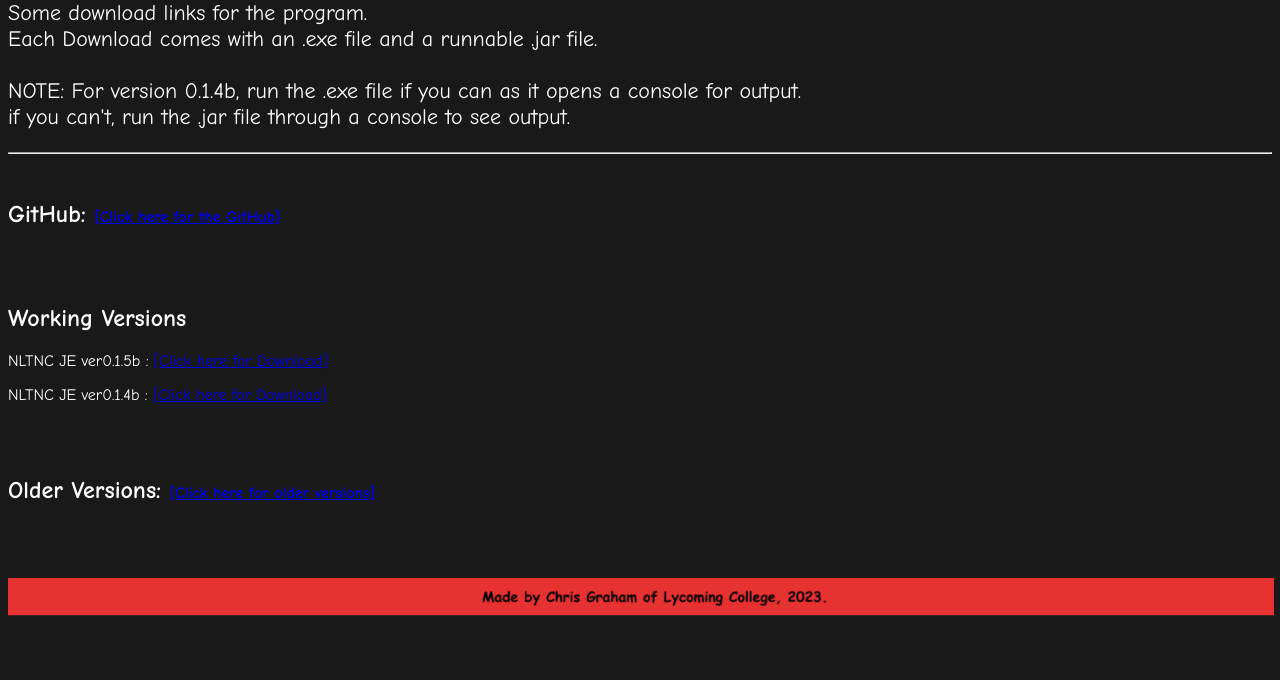
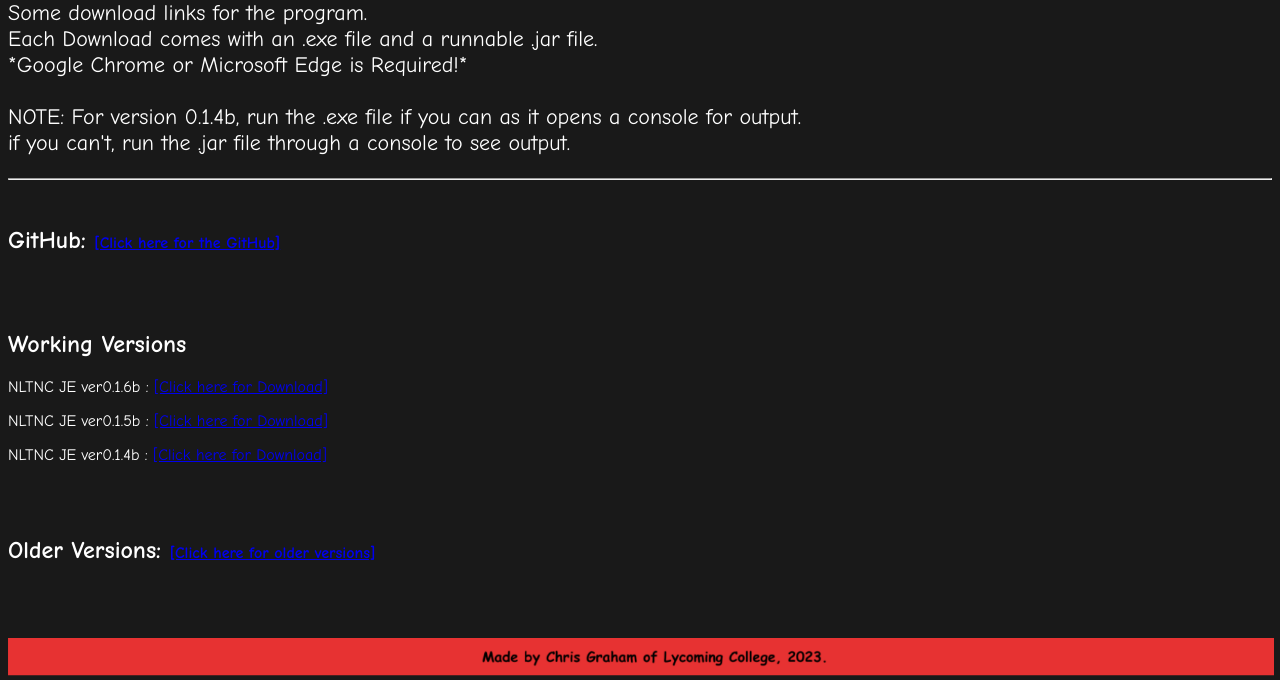
Before and after one commit to CGraham1313/NLTNC-Website, a plain HTML site: page downloads-je.html in a window 1280 px wide. Shown: the part 216-896 px from the top of the page. Before the commit the page ends 836 px from the top, so only its background shows below. Drawn offline with Linux system fonts and the light colour scheme.

Commit message:
Add files via upload

```diff
--- a/downloads-je.html
+++ b/downloads-je.html
@@ -25,6 +25,7 @@
 		<p id="p1">
 			Some download links for the program.<br>
 			Each Download comes with an .exe file and a runnable .jar file.<br>
+			*Google Chrome or Microsoft Edge is Required!*<br>
 			<br>
 			NOTE: For version 0.1.4b, run the .exe file if you can as it opens a console for output.<br>
 			if you can't, run the .jar file through a console to see output.
@@ -40,6 +41,7 @@
 			<br><br>
 
 			<h2>Working Versions</h2>
+			<p id="p2">NLTNC JE ver0.1.6b : <a id="download-link" href="https://www.mediafire.com/file/52z6b9r2uj3pnj9/NLTNC_JE_ver0.1.6b.rar/file" target="_blank">[Click here for Download]</a></p>
 			<p id="p2">NLTNC JE ver0.1.5b : <a id="download-link" href="https://www.mediafire.com/file/qzr2zjcr2h8zq3x/NLTNC+JE+ver0.1.5b.rar/file" target="_blank">[Click here for Download]</a></p>
 			<p id="p2">NLTNC JE ver0.1.4b : <a id="download-link" href="https://www.mediafire.com/file/jea1ofzkfxl2odj/NLTNC+JE+ver0.1.4b.rar/file" target="_blank">[Click here for Download]</a></p>
 			<br><br>
```
